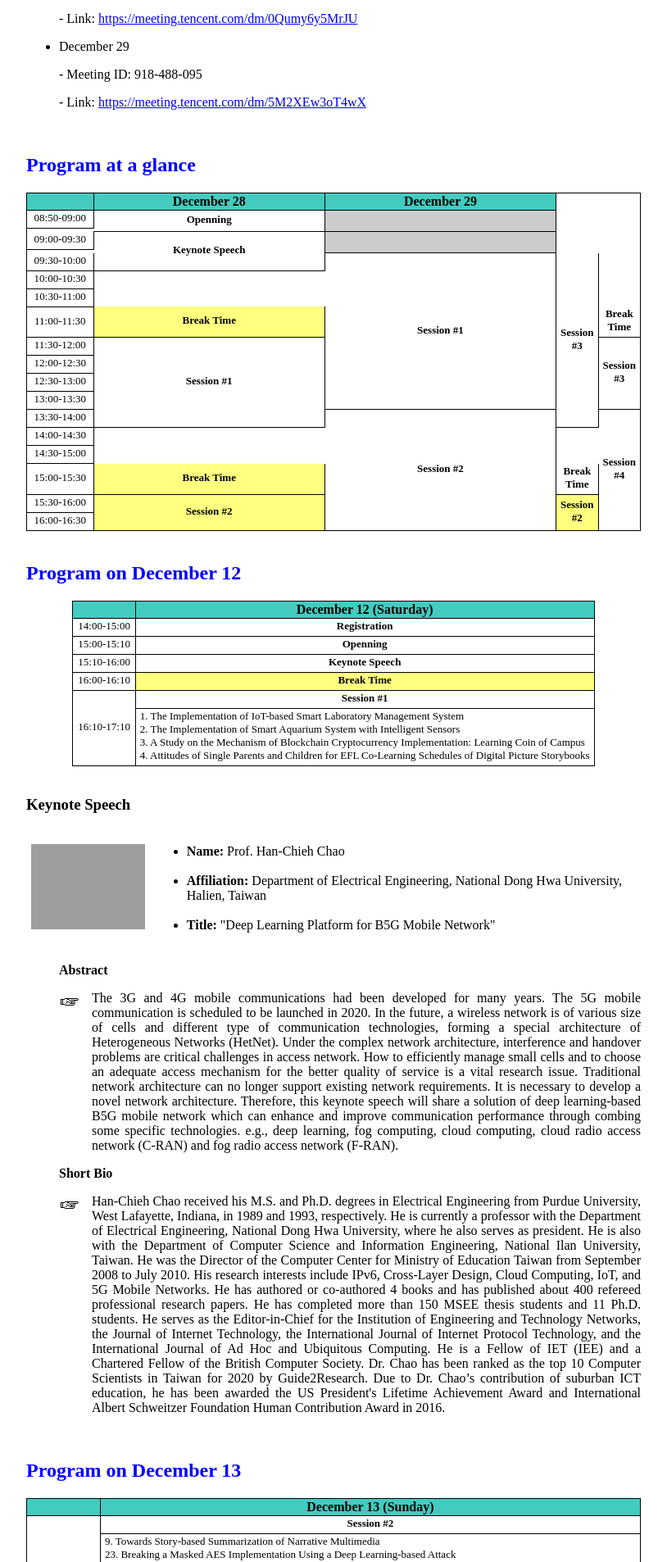
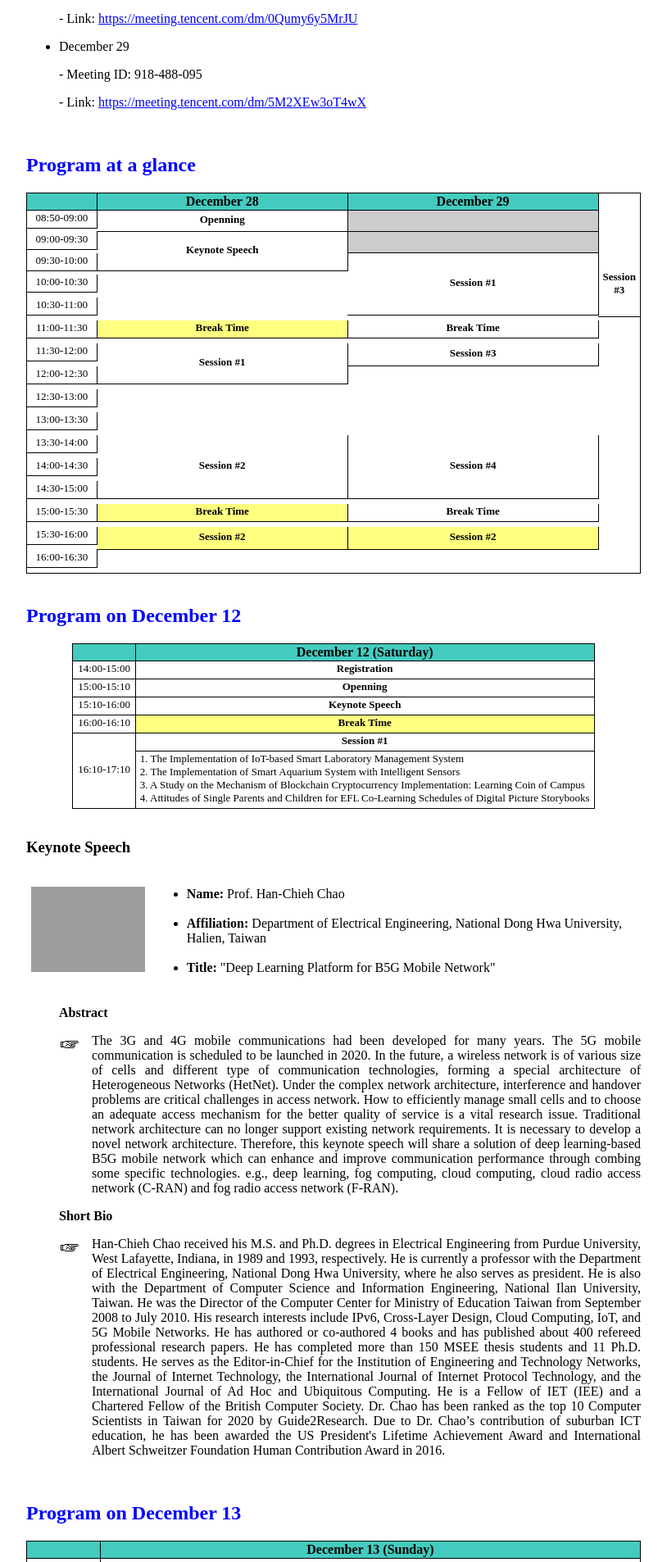
Before and after one commit to icea-conf/2021, a Jekyll site: the page built from program/index.html, in a window 1280 px wide. Shown: the part 591-2497 px from the top of the page at 82% size, without its empty margins (233-1047 px from the left). Built offline with Jekyll 4.4.1, drawn with Linux system fonts in a browser that asks for light colours.

Commit message:
Update index.html

```diff
--- a/program/index.html
+++ b/program/index.html
@@ -59,7 +59,7 @@
                               </td>
                               <td class="tcontent4" rowspan="3" style="background-color:#CCCCCC"></td>
                          </tr>
-                          <tr>
+                         <tr>
                               <td></td>
                          </tr>
                          <tr>
@@ -77,17 +77,41 @@
                                    <b>Session #3</b>
                               </td>
                          </tr>
+                         <tr>
+                              <td></td>
+                         </tr>
+                         <tr>
+                              <td></td>
+                         </tr>
 
                          <tr>
                               <td class="tcontent4">
                                    10:00-10:30
                               </td>
                          </tr>
+                         <tr>
+                              <td></td>
+                         </tr>
+                         <tr>
+                              <td></td>
+                         </tr>
+                         <tr>
+                              <td></td>
+                         </tr>
 
                          <tr>
                               <td class="tcontent4">
                                    10:30-11:00
                               </td>
+                         </tr>
+                         <tr>
+                              <td></td>
+                         </tr>
+                         <tr>
+                              <td></td>
+                         </tr>
+                         <tr>
+                              <td></td>
                          </tr>
 
                          <tr>
@@ -101,6 +125,15 @@
                                    <b>Break Time</b>
                               </td>
                          </tr>
+                         <tr>
+                              <td></td>
+                         </tr>
+                         <tr>
+                              <td></td>
+                         </tr>
+                         <tr>
+                              <td></td>
+                         </tr>
 
                          <tr>
                               <td class="tcontent4">
@@ -113,11 +146,29 @@
                                    <b>Session #3</b>
                               </td>
                          </tr>
+                         <tr>
+                              <td></td>
+                         </tr>
+                         <tr>
+                              <td></td>
+                         </tr>
+                         <tr>
+                              <td></td>
+                         </tr>
 
                          <tr>
                               <td class="tcontent4">
                                    12:00-12:30
                               </td>
+                         </tr>
+                         <tr>
+                              <td></td>
+                         </tr>
+                         <tr>
+                              <td></td>
+                         </tr>
+                         <tr>
+                              <td></td>
                          </tr>
 
                          <tr>
@@ -125,11 +176,29 @@
                                    12:30-13:00
                               </td>
                          </tr>
+                         <tr>
+                              <td></td>
+                         </tr>
+                         <tr>
+                              <td></td>
+                         </tr>
+                         <tr>
+                              <td></td>
+                         </tr>
 
                          <tr>
                               <td class="tcontent4">
                                    13:00-13:30
                               </td>
+                         </tr>
+                         <tr>
+                              <td></td>
+                         </tr>
+                         <tr>
+                              <td></td>
+                         </tr>
+                         <tr>
+                              <td></td>
                          </tr>
 
                          <tr>
@@ -143,17 +212,43 @@
                                    <b>Session #4</b>
                               </td>
                          </tr>
+                         <tr>
+                              <td></td>
+                         </tr>
+                         <tr>
+                              <td></td>
+                         </tr><tr>
+                              <td></td>
+                         </tr>
 
                          <tr>
                               <td class="tcontent4">
                                    14:00-14:30
                               </td>
                          </tr>
+                         <tr>
+                              <td></td>
+                         </tr>
+                         <tr>
+                              <td></td>
+                         </tr>
+                         <tr>
+                              <td></td>
+                         </tr>
 
                          <tr>
                               <td class="tcontent4">
                                    14:30-15:00
                               </td>
+                         </tr>
+                         <tr>
+                              <td></td>
+                         </tr>
+                         <tr>
+                              <td></td>
+                         </tr>
+                         <tr>
+                              <td></td>
                          </tr>
 
                          <tr>
@@ -167,6 +262,15 @@
                                    <b>Break Time</b>
                               </td>
                          </tr>
+                         <tr>
+                              <td></td>
+                         </tr>
+                         <tr>
+                              <td></td>
+                         </tr>
+                         <tr>
+                              <td></td>
+                         </tr>
 
                          <tr>
                               <td class="tcontent4">
@@ -179,11 +283,26 @@
                                    <b>Session #2</b>
                               </td>
                          </tr>
+                         <tr>
+                              <td></td>
+                         </tr><tr>
+                              <td></td>
+                         </tr><tr>
+                              <td></td>
+                         </tr>
 
                          <tr>
                               <td class="tcontent4">
                                    16:00-16:30
                               </td>
+                         </tr>
+                         <tr>
+                              <td></td>
+                         </tr><tr>
+                              <td></td>
+                         </tr>
+                         <tr>
+                              <td></td>
                          </tr>
                     </tbody>
                </table>
```
